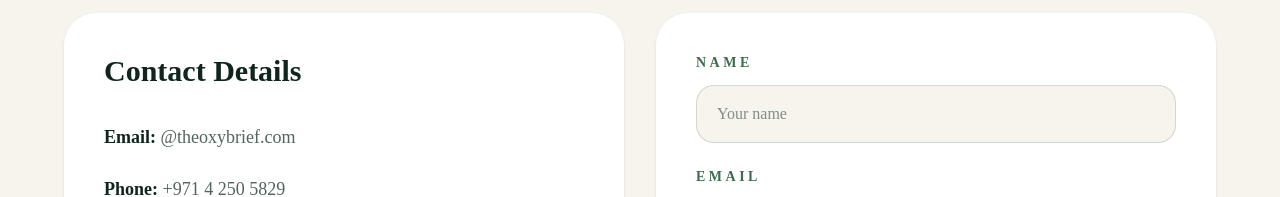
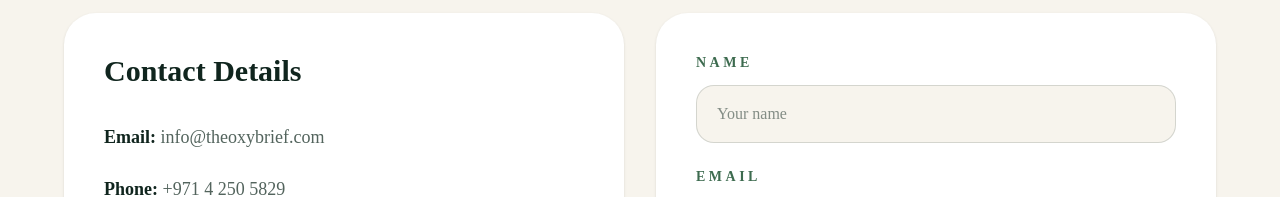
Before and after one commit to toobafateh-code/theoxybrief, a Next.js app: page / in a window 1280 px wide. Shown: the part 7200-7397 px from the top of the page. Built offline with nearby package versions, Linux system fonts and the light colour scheme.

Commit message:
Update contact section with form and phone number

```diff
--- a/app/page.tsx
+++ b/app/page.tsx
@@ -490,7 +490,7 @@ export default function Home() {
               href="mailto:info@theoxybrief.com"
               className="hover:text-[#3D6B4F]"
             >
-              @theoxybrief.com
+              info@theoxybrief.com
             </a>
           </p>
 
```
